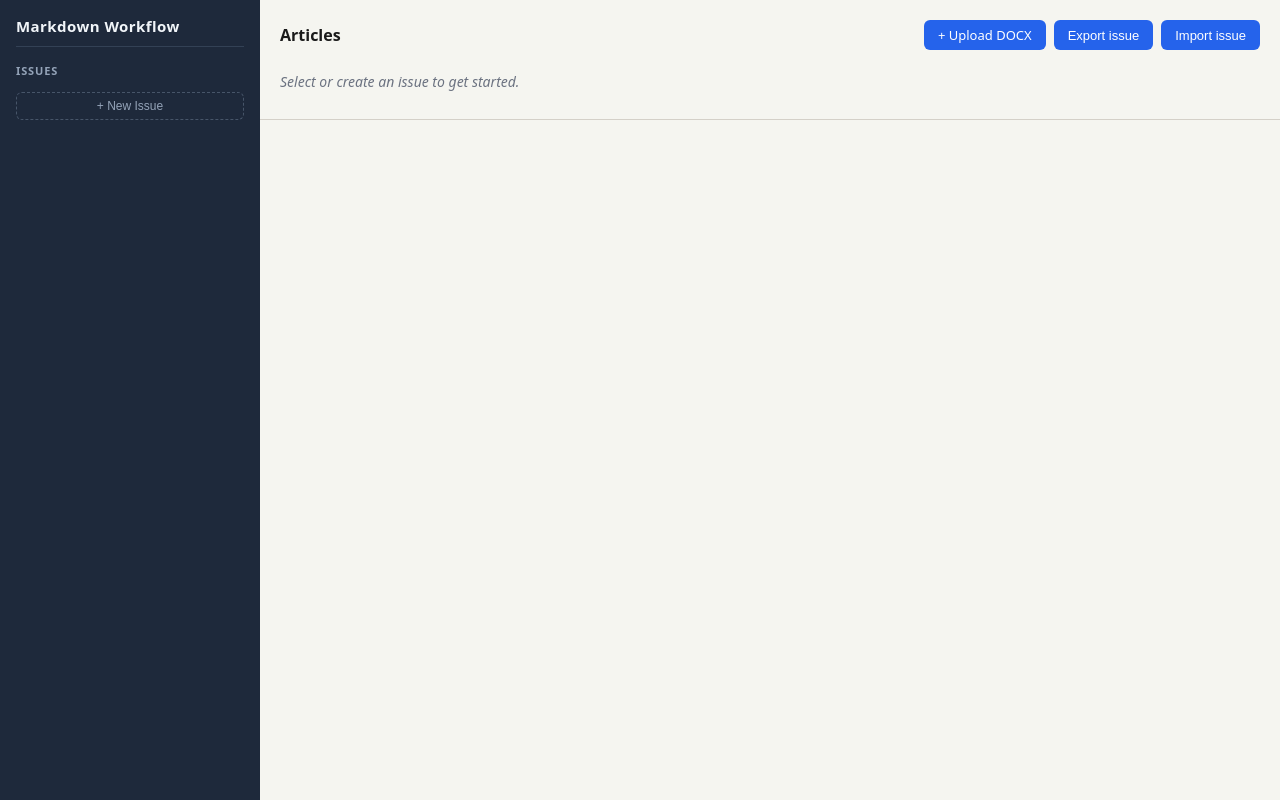
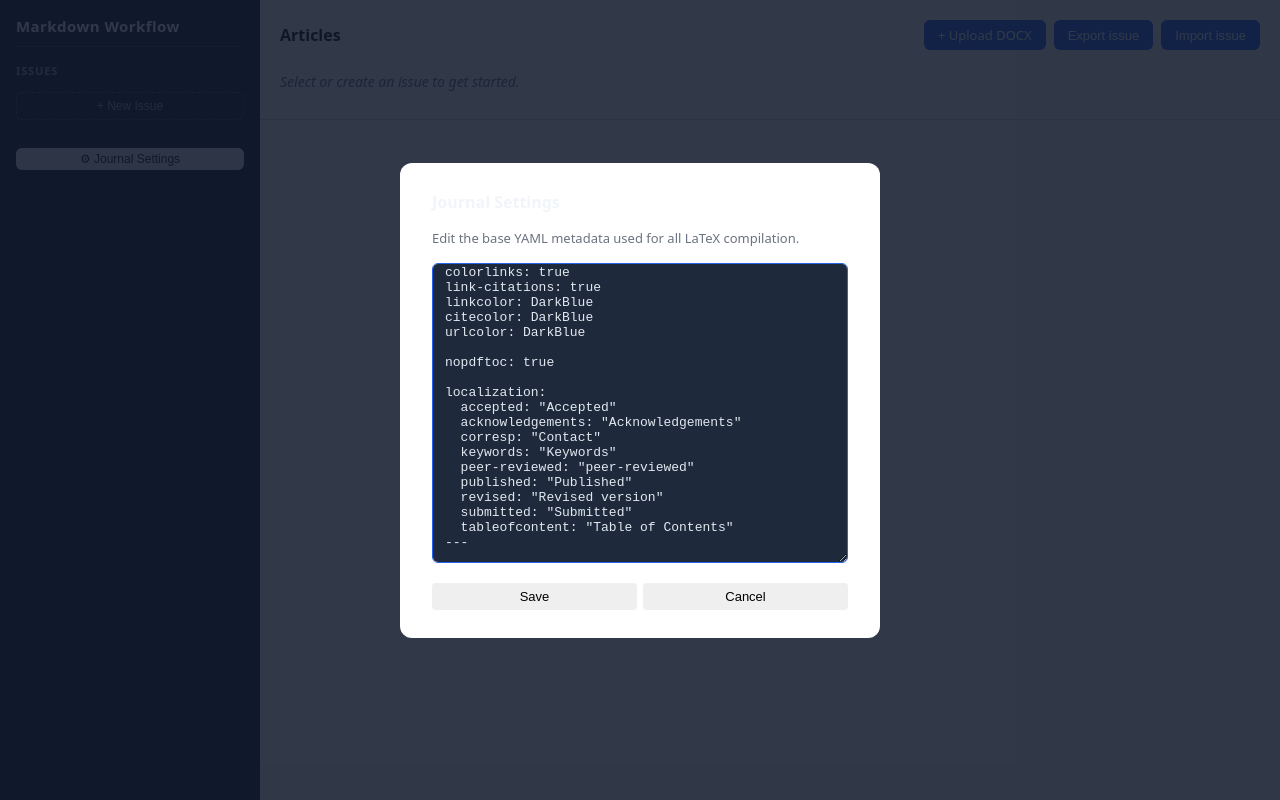
Before and after one commit to LyzardKing/markdown-wasm, a website built with Vite: page index.html in a window 1280 px wide. Built offline with nearby package versions, Linux system fonts and the light colour scheme; files whose address does not match are found by name.

Commit message:
set journal settings

```diff
--- a/index.html
+++ b/index.html
@@ -39,6 +39,8 @@
         <p id="current-issue-meta"></p>
         <button id="btn-edit-issue" class="btn-secondary" style="font-size:12px;margin-top:6px;padding:4px 8px">Edit issue info</button>
       </div>
+
+      <button id="btn-settings" class="btn-secondary" style="font-size:12px;margin-top:12px;padding:4px 8px;width:100%">⚙ Journal Settings</button>
     </aside>
 
     <!-- Main content area -->
@@ -115,6 +117,19 @@
 
   </div>
 
+  <!-- Settings modal -->
+  <div id="settings-modal" class="modal-overlay hidden">
+    <div class="modal-card">
+      <h2>Journal Settings</h2>
+      <p class="modal-desc">Edit the base YAML metadata used for all LaTeX compilation.</p>
+      <textarea id="settings-yaml" class="settings-textarea" spellcheck="false"></textarea>
+      <div class="form-actions">
+        <button id="btn-settings-save">Save</button>
+        <button id="btn-settings-cancel">Cancel</button>
+      </div>
+    </div>
+  </div>
+
   <!-- Overlay spinner -->
   <div id="spinner" class="hidden">
     <div class="spinner-inner">
--- a/src/db.js
+++ b/src/db.js
@@ -9,7 +9,7 @@
  */
 
 const DB_NAME = 'markdown-workflow'
-const DB_VERSION = 1
+const DB_VERSION = 2
 
 let _db = null
 
@@ -21,6 +21,10 @@ function openDB() {
 
     req.onupgradeneeded = (e) => {
       const db = e.target.result
+
+      if (!db.objectStoreNames.contains('settings')) {
+        db.createObjectStore('settings', { keyPath: 'key' })
+      }
 
       if (!db.objectStoreNames.contains('issues')) {
         const issueStore = db.createObjectStore('issues', { keyPath: 'id', autoIncrement: true })
@@ -120,3 +124,15 @@ export async function deleteArticle(id) {
   const store = await tx('articles', 'readwrite')
   return promisify(store.delete(id))
 }
+
+// ── Settings ─────────────────────────────────────────────────────────────────
+
+export async function getSettings() {
+  const store = await tx('settings')
+  return promisify(store.get('journal'))
+}
+
+export async function saveSettings(data) {
+  const store = await tx('settings', 'readwrite')
+  return promisify(store.put({ key: 'journal', ...data }))
+}
--- a/src/main.js
+++ b/src/main.js
@@ -24,6 +24,43 @@ import {
   mediaMapToResources,
 } from './pipeline.js'
 import articleYamlTemplate from './templates/article.yaml?raw'
+
+const blankJournalYaml = `---
+journal:
+  title: ""
+  abbrev-title: ""
+  eissn: ""
+  url: ""
+
+papersize: a4
+geometry:
+    - a4paper
+    - headheight=20pt
+    - bottom=100pt
+    - left=1.25in
+    - right=1.25in
+
+documentclass: article
+
+colorlinks: true
+link-citations: true
+linkcolor: DarkBlue
+citecolor: DarkBlue
+urlcolor: DarkBlue
+
+nopdftoc: true
+
+localization:
+  accepted: "Accepted"
+  acknowledgements: "Acknowledgements"
+  corresp: "Contact"
+  keywords: "Keywords"
+  peer-reviewed: "peer-reviewed"
+  published: "Published"
+  revised: "Revised version"
+  submitted: "Submitted"
+  tableofcontent: "Table of Contents"
+---`
 import Sortable from 'sortablejs'
 
 
@@ -34,6 +71,7 @@ const state = {
   currentIssue: null,
   articles: [],
   currentArticle: null,
+  journalYaml: null,
 }
 
 // ── DOM refs ─────────────────────────────────────────────────────────────────
@@ -52,6 +90,11 @@ const articlesPanel   = $('articles-panel')
 const articleList     = $('article-list')
 const fileInput       = $('file-input')
 const btnEditIssue    = $('btn-edit-issue')
+const btnSettings     = $('btn-settings')
+const settingsModal   = $('settings-modal')
+const settingsYaml    = $('settings-yaml')
+const btnSettingsSave = $('btn-settings-save')
+const btnSettingsCancel = $('btn-settings-cancel')
 const btnExportIssue  = $('btn-export-issue')
 const btnImportIssue  = $('btn-import-issue')
 const importFileInput = $('import-file-input')
@@ -691,7 +734,8 @@ async function runPipeline() {
         markdownWithFrontmatter,
         issueYaml,
         mediaResources,
-        log
+        log,
+        state.journalYaml
       )
       log('  LaTeX generated.', 'ok')
       addDownload(article.name + '.tex', latex, 'text/x-tex', '📄 .tex')
@@ -1011,9 +1055,63 @@ importFileInput.addEventListener('change', async (e) => {
   }
 })
 
+// ── Settings modal ────────────────────────────────────────────────────────────
+
+function openSettings(settingsYamlText) {
+  settingsYaml.value = settingsYamlText
+  settingsModal.classList.remove('hidden')
+  settingsYaml.focus()
+}
+
+function closeSettings() {
+  settingsModal.classList.add('hidden')
+}
+
+btnSettings.addEventListener('click', async () => {
+  openSettings(state.journalYaml ?? blankJournalYaml)
+})
+
+btnSettingsSave.addEventListener('click', async () => {
+  const yaml = settingsYaml.value.trim()
+  if (!yaml) return
+  state.journalYaml = yaml
+  await db.saveSettings({ yaml })
+  closeSettings()
+})
+
+btnSettingsCancel.addEventListener('click', closeSettings)
+
+// Close on Escape or overlay click
+settingsModal.addEventListener('click', (e) => {
+  if (e.target === settingsModal) closeSettings()
+})
+document.addEventListener('keydown', (e) => {
+  if (e.key === 'Escape' && !settingsModal.classList.contains('hidden')) closeSettings()
+})
+
 // ── Init ──────────────────────────────────────────────────────────────────────
 
 async function init() {
+  // Load journal settings from DB (or prompt on first visit)
+  const saved = await db.getSettings()
+  if (saved?.yaml) {
+    state.journalYaml = saved.yaml
+  } else {
+    state.journalYaml = null
+    // First visit — show modal before anything else
+    openSettings(blankJournalYaml)
+    // Block startup until settings are saved
+    await new Promise((resolve) => {
+      const handler = () => {
+        if (state.journalYaml) {
+          btnSettingsSave.removeEventListener('click', handler)
+          resolve()
+        }
+      }
+      btnSettingsSave.addEventListener('click', handler)
+    })
+  }
+
   await loadIssues()
   // Start loading TeX Live data packages in the background immediately so
   // they are ready (and cached in IndexedDB) before the user hits Generate.
--- a/src/pipeline.js
+++ b/src/pipeline.js
@@ -280,13 +280,14 @@ export async function convertDocxToMarkdown(file, onLog) {
  * @param {function} onLog
  * @returns {Promise<string>} LaTeX source
  */
-export async function convertMarkdownToLatex(markdownWithFrontmatter, issueYaml, extraFiles, onLog) {
+export async function convertMarkdownToLatex(markdownWithFrontmatter, issueYaml, extraFiles, onLog, journalYamlOverride) {
   await ensurePandoc()
   onLog?.('Generating LaTeX via pandoc…')
 
   // Merge metadata: pandoc processes YAML blocks in document order.
   // issueYaml is built without --- delimiters, so wrap it in one.
-  const fullInput = `${journalYaml}\n---\n${issueYaml}\n---\n\n${markdownWithFrontmatter}`
+  const baseYaml = journalYamlOverride ?? journalYaml
+  const fullInput = `${baseYaml}\n---\n${issueYaml}\n---\n\n${markdownWithFrontmatter}`
 
   const options = {
     from: 'markdown',
--- a/src/style.css
+++ b/src/style.css
@@ -430,5 +430,37 @@ main#main {
   display: block;
 }
 
+/* ── Modal ── */
+.modal-overlay {
+  position: fixed; inset: 0; z-index: 9999;
+  background: rgba(15, 23, 42, .85);
+  display: flex; align-items: center; justify-content: center;
+}
+.modal-card {
+  background: var(--surface);
+  border-radius: 12px;
+  padding: 28px 32px;
+  min-width: 480px;
+  max-width: 640px;
+  max-height: 80vh;
+  display: flex; flex-direction: column; gap: 16px;
+}
+.modal-card h2 { margin: 0; font-size: 16px; color: #f1f5f9; }
+.modal-desc { margin: 0; font-size: 13px; color: var(--muted); }
+.settings-textarea {
+  width: 100%;
+  min-height: 300px;
+  font-family: 'SF Mono', 'Fira Code', 'Cascadia Code', monospace;
+  font-size: 13px;
+  padding: 12px;
+  border: 1px solid var(--border);
+  border-radius: var(--radius);
+  background: #1e293b;
+  color: #e2e8f0;
+  resize: vertical;
+  tab-size: 2;
+}
+.settings-textarea:focus { outline: none; border-color: var(--accent); }
+
 /* ── Utilities ── */
 .hidden { display: none !important; }
```
Also changed, not shown: README.md (added).
